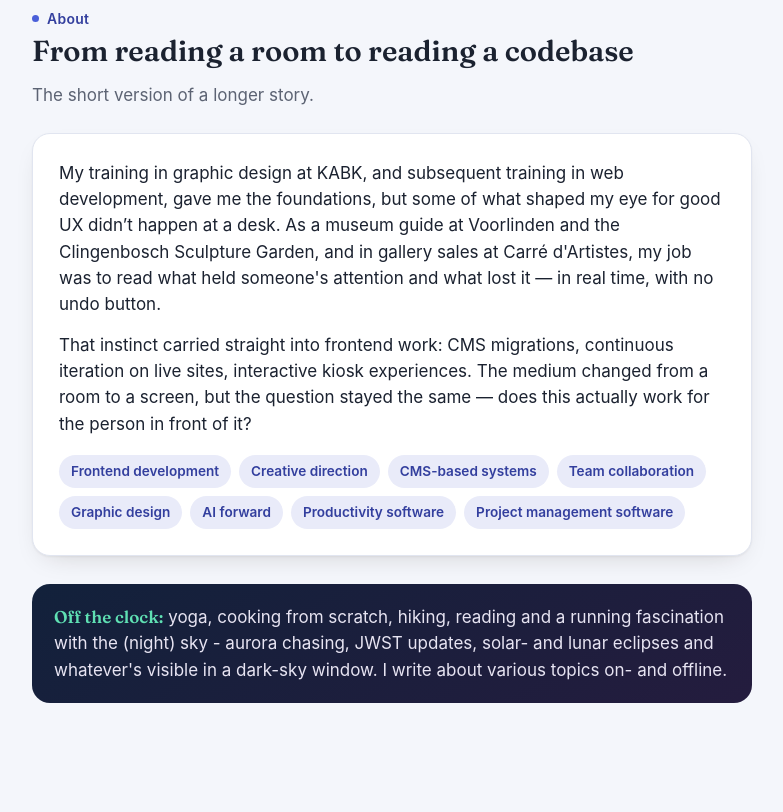
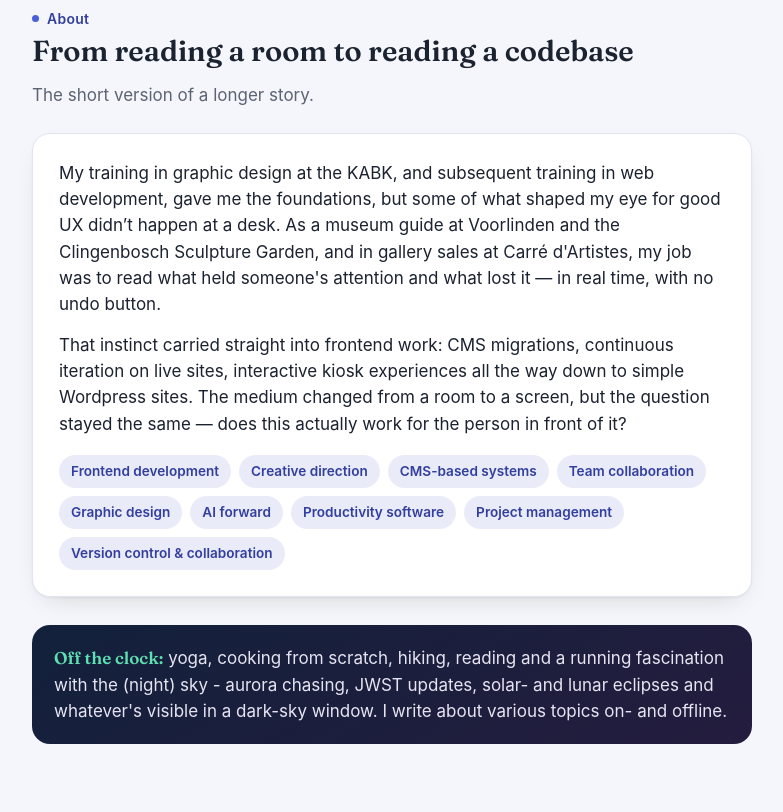
Before and after one commit to biancabensondesign/-biancabenson.com, a website: page index.html in a window 1280 px wide. Shown: the part 645-1457 px from the top of the page, without its empty margins (248-1031 px from the left). Drawn offline with Linux system fonts and the light colour scheme.

Commit message:
Content and text updates and adjustments

```diff
--- a/index.html
+++ b/index.html
@@ -339,8 +339,8 @@
       </div>
       <div class="about-grid">
         <div class="card about-story">
-          <p>My training in graphic design at KABK, and subsequent training in web development, gave me the foundations, but some of what shaped my eye for good UX didn’t happen at a desk. As a museum guide at Voorlinden and the Clingenbosch Sculpture Garden, and in gallery sales at Carré d'Artistes, my job was to read what held someone's attention and what lost it — in real time, with no undo button.</p>
-          <p>That instinct carried straight into frontend work: CMS migrations, continuous iteration on live sites, interactive kiosk experiences. The medium changed from a room to a screen, but the question stayed the same — does this actually work for the person in front of it?</p>
+          <p>My training in graphic design at the KABK, and subsequent training in web development, gave me the foundations, but some of what shaped my eye for good UX didn’t happen at a desk. As a museum guide at Voorlinden and the Clingenbosch Sculpture Garden, and in gallery sales at Carré d'Artistes, my job was to read what held someone's attention and what lost it — in real time, with no undo button.</p>
+          <p>That instinct carried straight into frontend work: CMS migrations, continuous iteration on live sites, interactive kiosk experiences all the way down to simple Wordpress sites. The medium changed from a room to a screen, but the question stayed the same — does this actually work for the person in front of it?</p>
           <div class="badge-row">
             <span class="badge">Frontend development</span>
             <span class="badge">Creative direction</span>
@@ -349,7 +349,8 @@
             <span class="badge">Graphic design</span>
             <span class="badge">AI forward</span>
             <span class="badge">Productivity software</span>
-            <span class="badge">Project management software</span>
+            <span class="badge">Project management</span>
+            <span class="badge">Version control & collaboration</span>
           </div>
         </div>
 
@@ -429,14 +430,14 @@
         <p>Self-directed projects, at various stages.</p>
       </div>
 
-      <div class="explore-grid">
+      <!-- <div class="explore-grid">
         <div class="card explore-card">
           <div class="badge-row" style="margin-bottom:10px;">
             <span class="badge status">In development</span>
           </div>
           <h3>Slow Studio</h3>
           <p>A digital product line growing online - starting with a Notion template for freelancers and creatives, built around managing energy rather than managing time. Once this project is more concrete I will share more.</p>
-        </div>
+        </div> -->
 
         <div class="card explore-card">
           <div class="badge-row" style="margin-bottom:10px;">
```
